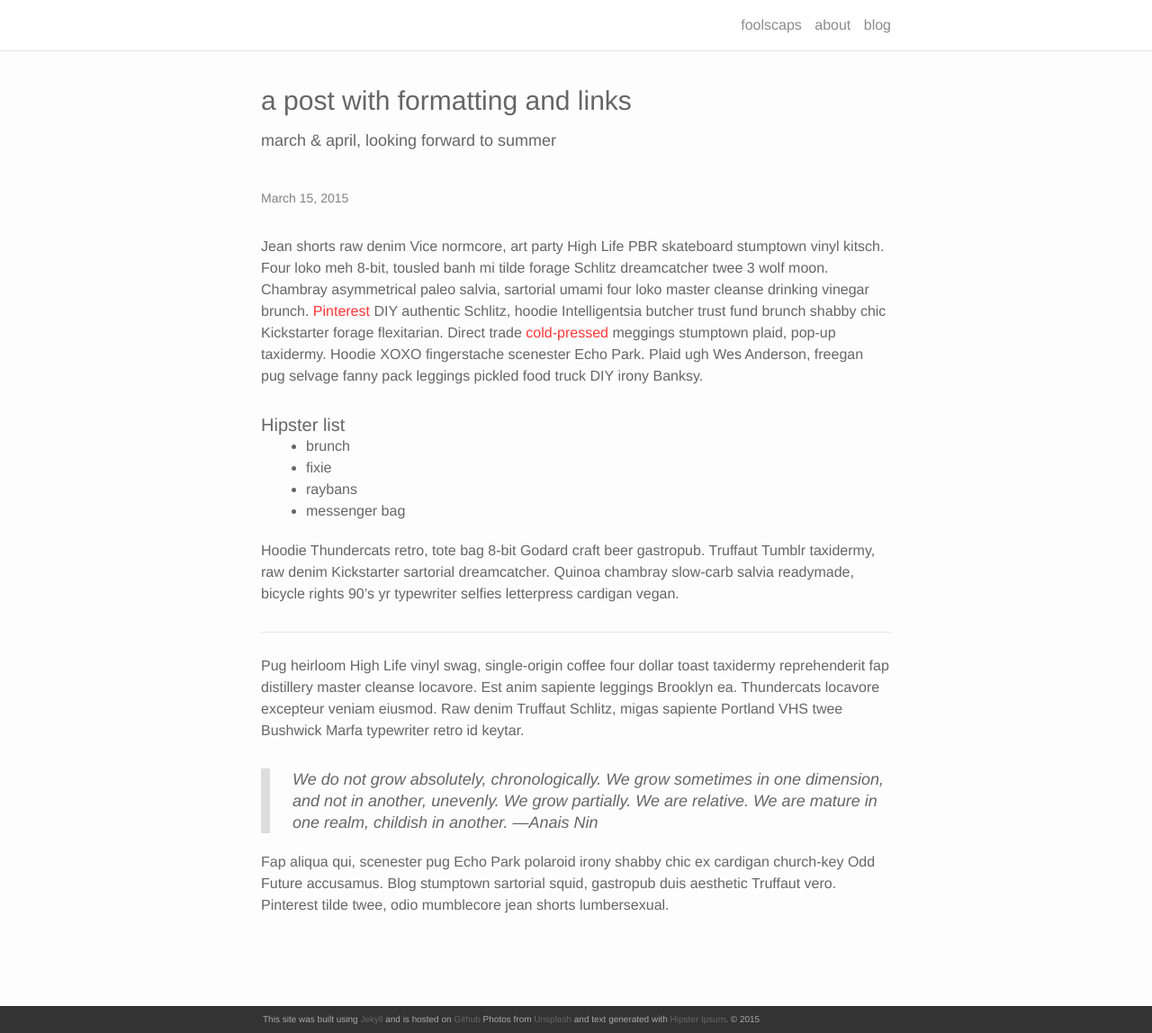
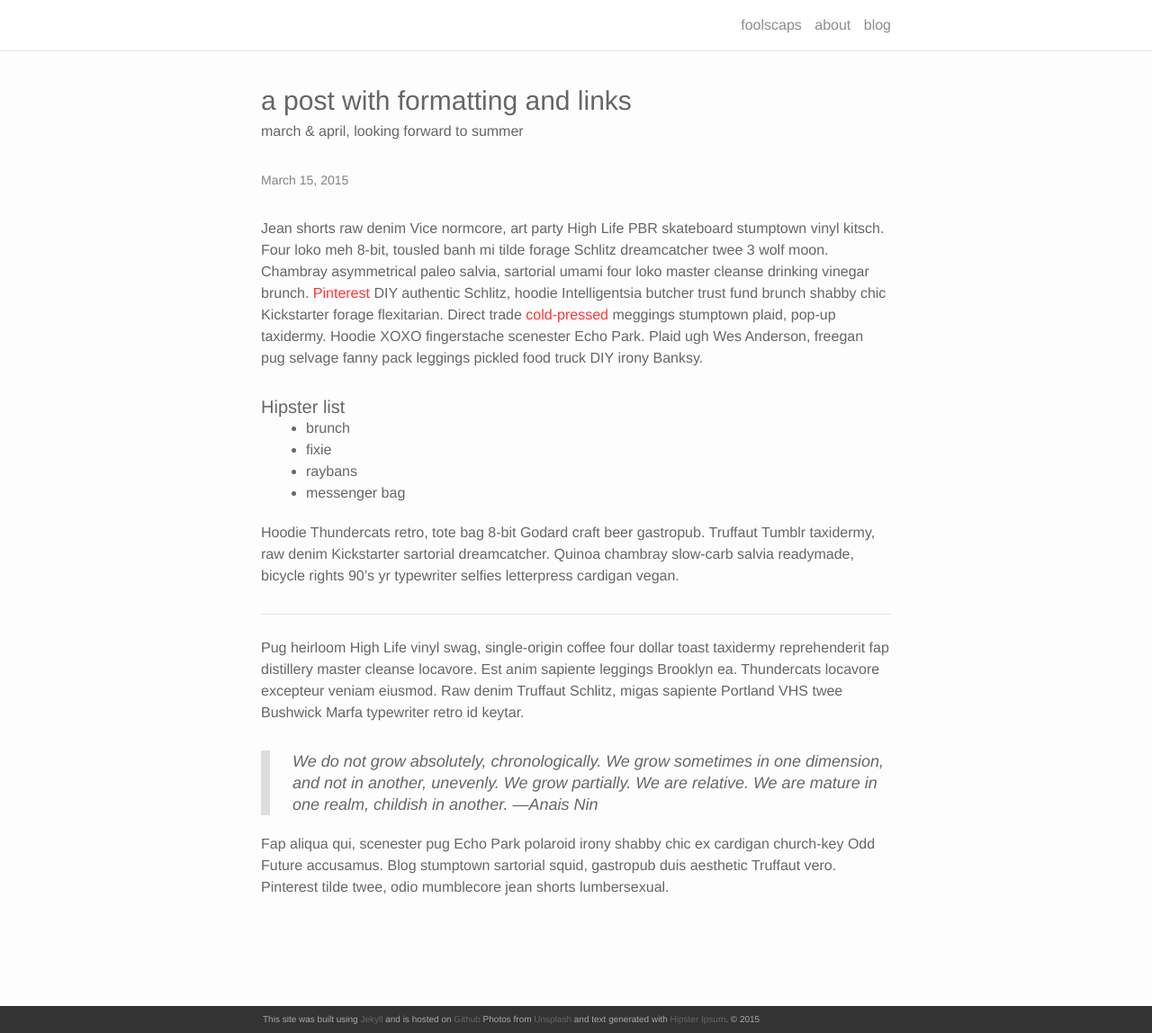
Before and after one commit to foolscaps/foolscaps.github.io, a Jekyll site: the page built from _posts/2015-03-15-SamplePostFormat.markdown, in a window 1280 px wide and 1148 px high. Shown: the whole window at 90% size. Built offline with Jekyll 4.4.1, drawn with Linux system fonts in a browser that asks for light colours; nearby versions of some CDN libraries.

Commit message:
Update post.html

```diff
--- a/_layouts/post.html
+++ b/_layouts/post.html
@@ -5,7 +5,7 @@ layout: default
 
   <header class="post-header">
     <h3 class="page-title">{{ page.title }}</h3>
-    <p class="page-description">{{ page.description }}</p>
+    <p>{{ page.description }}</p>
     <p class="post-meta">{{ page.date | date: "%B %-d, %Y" }}{% if page.author %} • {{ page.author }}{% endif %}{% if page.meta %} • {{ page.meta }}{% endif %}</p>
   </header>
 
```
